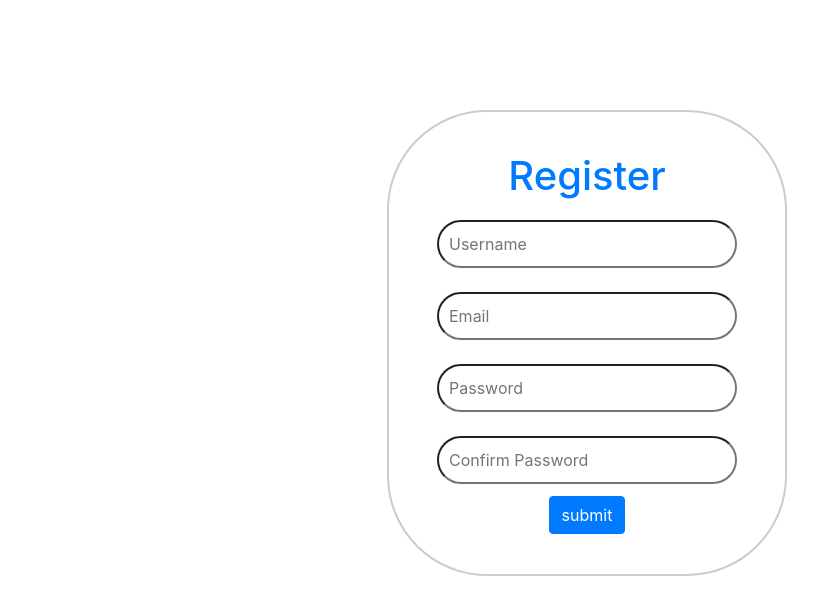
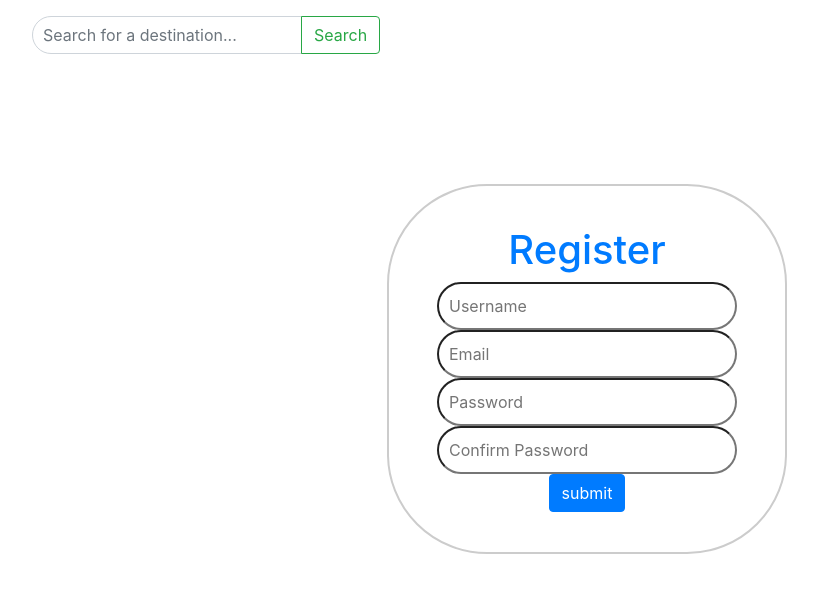
Before and after one commit to ZenChris18/Vacation-Site, a Flask app: page /register in a window 1280 px wide. Shown: the part 52-667 px from the top of the page, without its empty margins (53-871 px from the left). Run offline with Flask 3, Linux system fonts and the light colour scheme; some libraries are stand-ins or nearby versions.

Commit message:
added search button

```diff
--- a/app.py
+++ b/app.py
@@ -149,5 +149,39 @@ def details(name):
 
     return render_template("details.html", spot=spot, description=description)
 
+
+# Search feature
+@app.route("/search", methods=['GET'])
+def search():
+    query = request.args.get('query', '')
+    dataset = request.args.get('dataset', 'worldwide')
+
+    if dataset == 'philippine':
+        df = philippine_df
+    else:
+        df = worldwide_df
+
+    # Filter the dataset based on the search query (searching both Name and Location)
+    results = df[df.apply(lambda row: query.lower() in row['Name'].lower() or query.lower() in row['Location'].lower(), axis=1)]
+
+    results_list = results.to_dict(orient='records')
+    return render_template("search.html", query=query, results=results_list)
+
+# AutoComplete
+@app.route('/autocomplete')
+def autocomplete():
+    query = request.args.get('query', '').lower()
+    dataset = request.args.get('dataset', 'worldwide')
+
+    if dataset == 'philippine':
+        df = philippine_df
+    else:
+        df = worldwide_df
+
+    suggestions = df[df['Name'].str.lower().str.contains(query) | df['Location'].str.lower().str.contains(query)]['Name'].tolist()
+    return jsonify(suggestions)
+
+
+
 if __name__ == "__main__":
     app.run(debug=True)
--- a/static/css/styles.css
+++ b/static/css/styles.css
@@ -1,3 +1,4 @@
+/* styles.css */
 body {
     font-family: Arial, sans-serif;
     background-color: #f8f9fa;
@@ -11,7 +12,6 @@ body {
     font-size: 0.9em;
     margin-top: 0.5em;
 }
-
 
 .navbar {
     background-color: #007bff;
@@ -43,7 +43,6 @@ body {
     margin-left: 10px;
 }
 
-
 h1, h2 {
     color: #007bff;
 }
@@ -56,6 +55,7 @@ h1, h2 {
     border: 2px solid #ccc; /* Add border here */
     border-radius: 100px; /* Make border Circle*/
 }
+
 form {
     margin: 20px 0;
     text-align: center;
@@ -71,11 +71,9 @@ form input[type="password"] {
     width: 100%;
     max-width: 300px;
     padding: 10px;
-    margin: 12px auto;
+    margin: 0 auto; /* Center the input horizontally */
     border-radius: 100px;
-
 }
-
 
 form input[type="submit"] {
     background-color: #007bff;
@@ -127,3 +125,57 @@ form input[type="submit"]:hover {
 .card:hover {
     transform: translateY(-5px); /* Optional: Add a slight lift effect on hover */
 }
+
+/* for search feature */
+.position-relative {
+    position: relative;
+    display: inline-block; /* Ensure it behaves correctly in a horizontal form */
+}
+
+.suggestions {
+    display: none; /* Initially hide suggestions */
+    position: absolute;
+    border: 1px solid #ddd;
+    background-color: #fff;
+    max-height: 150px;
+    overflow-y: auto;
+    z-index: 1000;
+    list-style: none;
+    padding: 0;
+    margin: 0;
+    width: 30%; /* Take full width of parent */
+    top: calc(100% + 5px); /* Position dropdown below the input */
+    left: 0; /* Align dropdown with left edge of input */
+}
+
+.suggestions li {
+    padding: 10px;
+    cursor: pointer;
+}
+
+.suggestions li:hover {
+    background-color: #f0f0f0;
+}
+
+.form-control {
+    width: calc(100% - 90px); /* Adjust width based on your design */
+    max-width: 300px; /* Example maximum width */
+    padding: 10px; /* Adjust padding as needed */
+    margin: 0; /* Reset margin for specific adjustments */
+}
+
+.input-group {
+    display: flex; /* Use flexbox for input group alignment */
+    align-items: center; /* Align items vertically in the input group */
+}
+
+.input-group-append {
+    display: flex;
+    margin-left: -10px; /* Adjust this value based on your button padding */
+}
+
+.btn {
+    padding: 10px 20px; /* Adjust padding as needed */
+    border-radius: 100px; /* Ensure button has rounded corners */
+    margin: 0; /* Reset margin */
+}
--- a/templates/layout.html
+++ b/templates/layout.html
@@ -28,22 +28,39 @@
             {% endif %}
         </div>
     </nav>
+    <div class="container">
+        <!-- Search Form -->
+        <form action="{{ url_for('search') }}" method="get" class="form-inline position-relative mt-3 mb-3">
+            <div class="input-group">
+                <input type="text" name="query" class="form-control" placeholder="Search for a destination...">
+                <input type="hidden" name="dataset" value="worldwide">
+                <div class="input-group-append">
+                    <button type="submit" class="btn btn-outline-success">Search</button>
+                </div>
+            </div>
+            <ul class="suggestions"></ul>
+        </form>
+
+        <!-- Flash Messages -->
         {% with messages = get_flashed_messages(with_categories=true) %}
         {% if messages %}
+            <div id="flash-message" class="alert alert-dismissible fade show" role="alert">
                 {% for category, message in messages %}
-            <div id="flash-message" class="alert alert-{{ category }} alert-dismissible fade show" role="alert">
+                    <div class="alert alert-{{ category }}" role="alert">
                         {{ message }}
                     </div>
                 {% endfor %}
+            </div>
         {% endif %}
         {% endwith %}
 
         {% block body %}
         {% endblock %}
+    </div>
 
     {% block scripts %}
     {% endblock %}
-
+    <script src="{{ url_for('static', filename='js/autocomplete.js') }}"></script>
     <script>
         // Function to remove flash message after 5 seconds
         document.addEventListener('DOMContentLoaded', function () {
```
Also changed, not shown: static/js/autocomplete.js (added, +36 -0 lines), templates/search.html (added, +20 -0 lines). Lines whose indentation alone changed are shown as unchanged.
